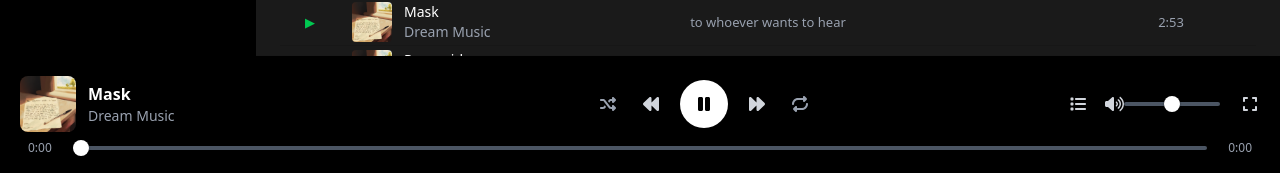
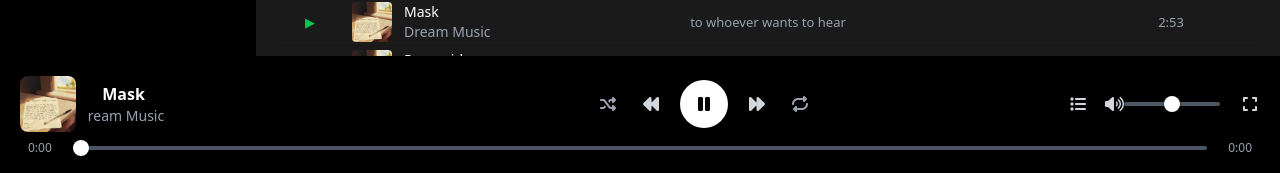
Before and after one commit to DreamNTFound/music-player, a React (Vite) app: page / in a window 1280 px wide. Both pictures are taken after a click on the button "Play Now". Shown: the part 624-797 px from the top of the page. Built offline with nearby package versions, Linux system fonts and the light colour scheme.

Commit message:
Added keyframes for animation text

```diff
--- a/src/index.css
+++ b/src/index.css
@@ -135,3 +135,27 @@ button:focus-visible {
   scrollbar-width: none;
   -ms-overflow-style: none;
 }
+
+.marquee {
+  display: inline-block;
+  white-space: nowrap;
+  overflow: hidden;
+  position: relative;
+}
+
+.marquee::after {
+  content: '';
+  display: inline-block;
+  padding-left: 100%;
+}
+
+.marquee span {
+  display: inline-block;
+  padding-left: 100%;
+  animation: scrollText 5s linear infinite;
+}
+
+@keyframes scrollText {
+  0% {transform:translateX(0%);}
+  100% {transform:translateX(-100%);}
+}
```
